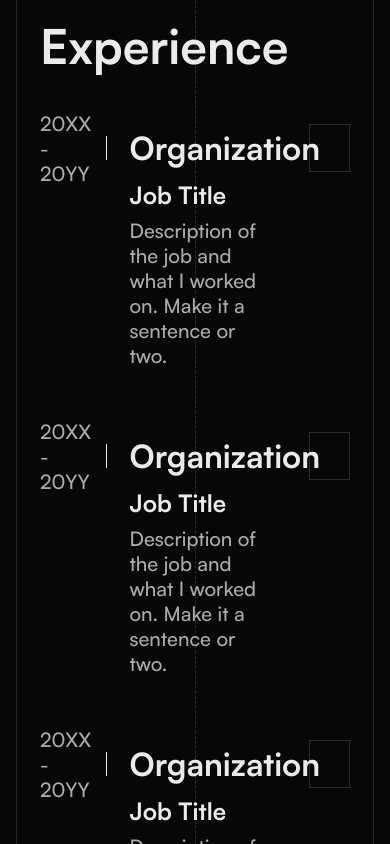
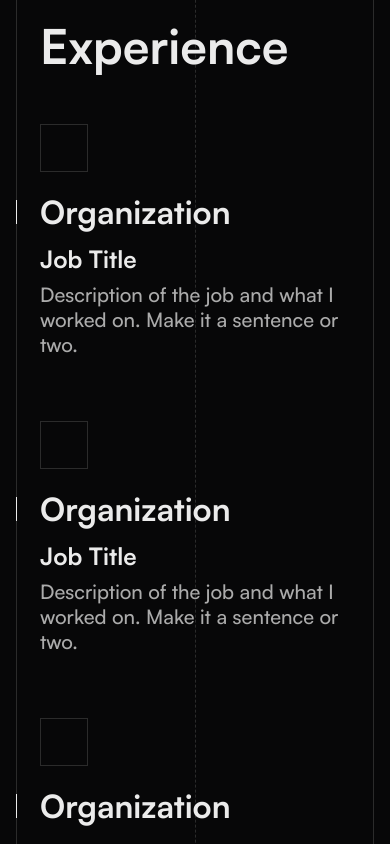
Before and after one commit to edzhuang/portfolio-website, a Next.js app: page / in a window 390 px wide. Shown: the part 1260-2104 px from the top of the page. Built offline with nearby package versions, Linux system fonts and the light colour scheme.

Commit message:
Make experience items responsive

```diff
--- a/components/experience-item.tsx
+++ b/components/experience-item.tsx
@@ -14,11 +14,13 @@ export function ExperienceItem({
   className = "",
 }: ExperienceItemProps) {
   return (
-    <div className={`grid grid-cols-4 gap-12 ${className}`}>
-      <div className="flex items-center col-span-1 text-body-md text-muted-foreground h-12">
+    <div
+      className={`relative grid grid-cols-1 md:grid-cols-4 gap-4 md:gap-12 ${className}`}
+    >
+      <div className="hidden md:flex items-center md:col-span-1 text-body-md text-muted-foreground h-12">
         {years}
       </div>
-      <div className="relative col-span-2 flex flex-col gap-2">
+      <div className="relative col-span-1 md:col-span-2 flex flex-col gap-2 order-2 md:order-1">
         <div className="absolute -left-6 top-3 border-l h-6 border-foreground"></div>
         <h3 className="flex items-center text-heading-md text-foreground h-12">
           {organization}
@@ -26,7 +28,7 @@ export function ExperienceItem({
         <h4 className="text-heading-sm text-foreground">{title}</h4>
         <p className="text-body-md text-muted-foreground">{description}</p>
       </div>
-      <div className="col-span-1 flex justify-end">
+      <div className="col-span-1 flex justify-start md:justify-end order-1 md:order-2">
         <div className="w-12 h-12 border border-gridline"></div>
       </div>
     </div>
```
